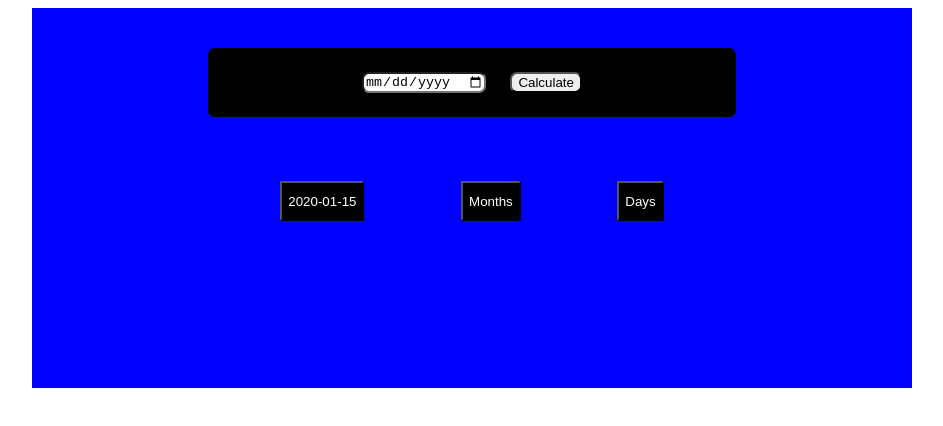
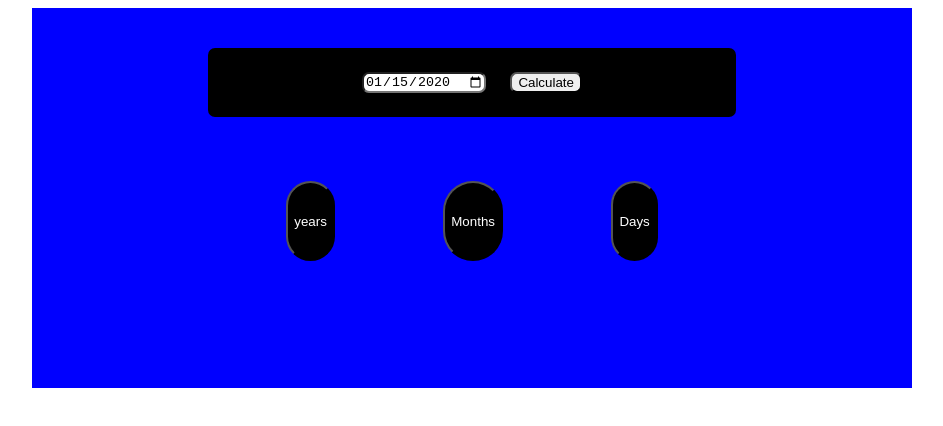
Before and after one commit to Faisal-akra/class_Task_05, a plain HTML site: page index.html in a window 1280 px wide. Both pictures are taken after typing "2020-01-15" into the empty fields and a click on the button "Calculate". Shown: the whole page, without its empty margins (168-1111 px from the left). Drawn offline with Linux system fonts and the light colour scheme.

Commit message:
user in null alert

```diff
--- a/java.js
+++ b/java.js
@@ -1,13 +1,15 @@
-var user =  document.getElementById("user-d.o.b");
-var years = document.getElementById('years');
-var months = document.getElementById('months');
-var days = document.getElementById('days');
+
 
 
 
 
 function calculate() {
-      years.textContent = user.value;
-      user.value = ''
+var inputDate =  document.getElementById("user-d.o.b").value;
+
+    if(!inputDate) {
+        alert("plese select your age ")
+        return;
+    }
+
 
 }
--- a/style.css
+++ b/style.css
@@ -53,6 +53,7 @@
 .buttons button{
     background-color: black;
     color: white;
-    height: 5vh;
+    height: 10vh;
+    border-radius: 5vh;
 
 }
```
